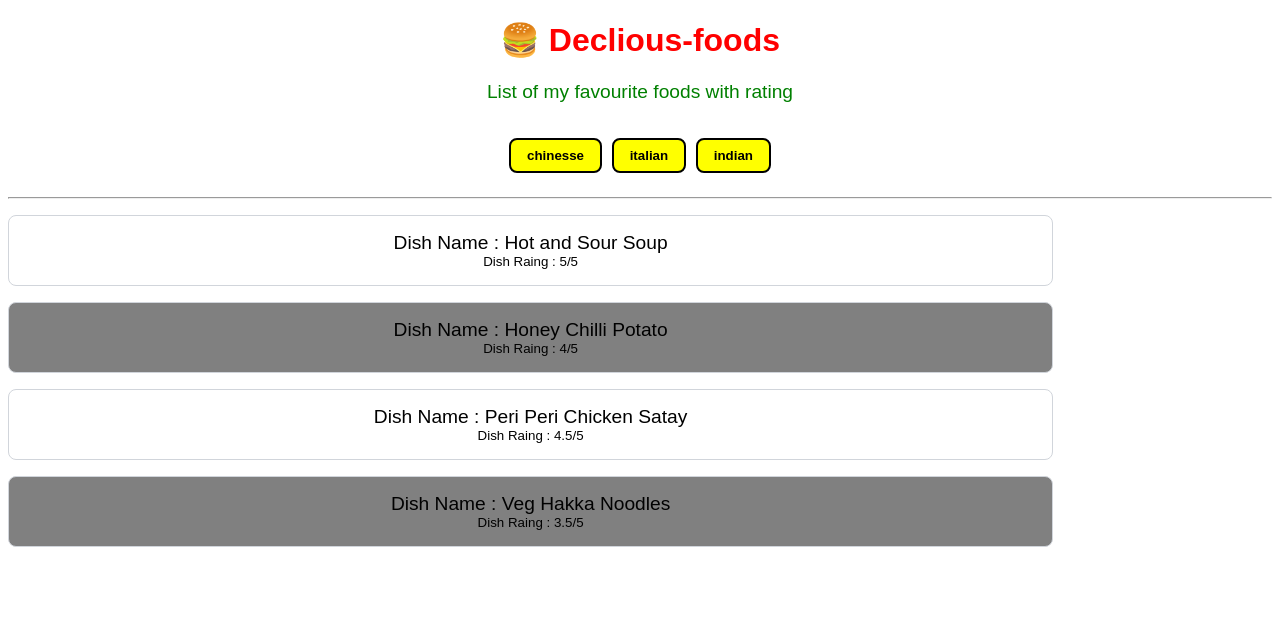
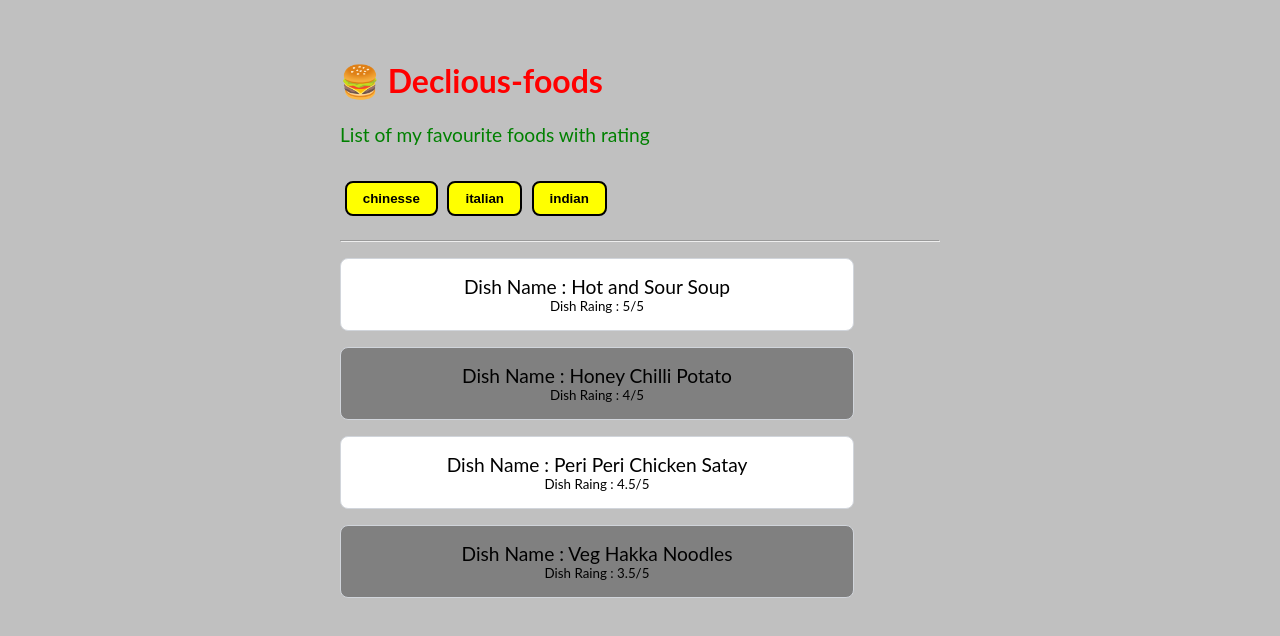
Before and after one commit to manishrajmishra/Types-of-food-with-ratings, a React (Create React App) app: page / in a window 1280 px wide. Shown: the top 636 px of the page. Built offline with nearby package versions, Linux system fonts and the light colour scheme.

Commit message:
style: styled the page

```diff
--- a/src/styles.css
+++ b/src/styles.css
@@ -1,4 +1,10 @@
 .App {
-  font-family: sans-serif;
-  text-align: center;
+  max-width: 600px;
+  margin: auto;
+  padding: 2rem;
 }
+
+body {
+  font-family: "Lato", sans-serif;
+  background-color: #c0c0c0;
+}
```
